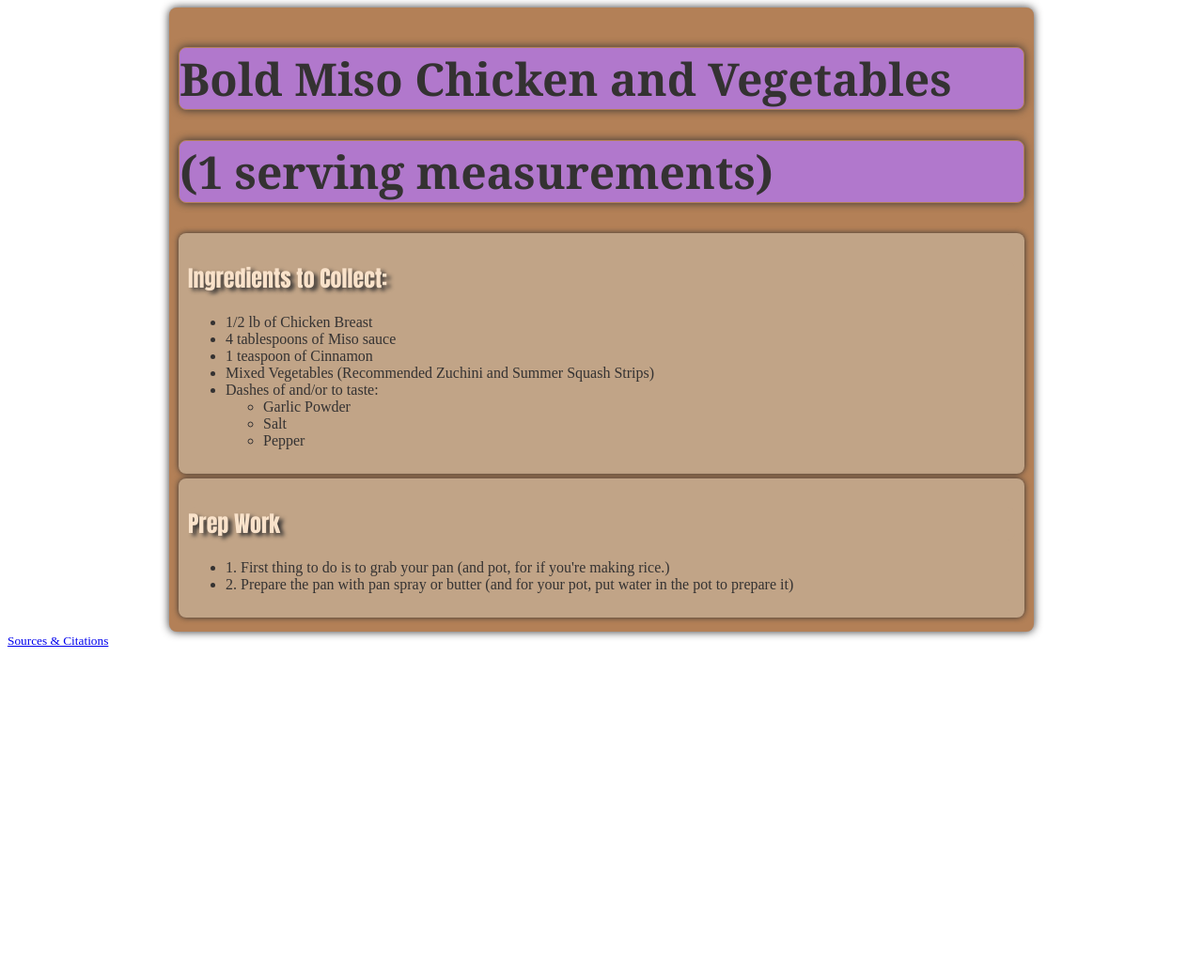
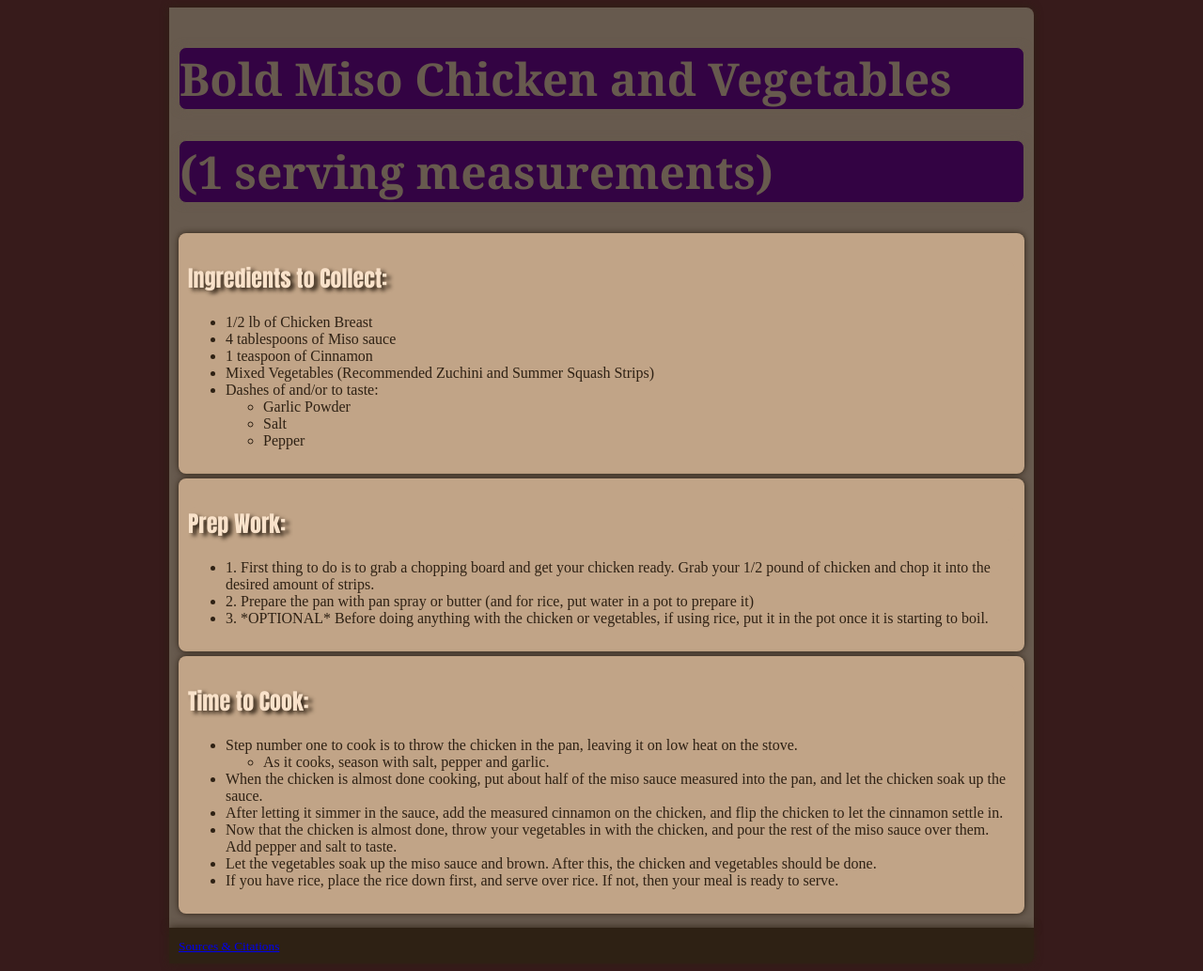
Before and after one commit to IACS-26-27/web-design-1-recipe-assignment-pixel-infinitum22, a website: page index.html in a window 1280 px wide. Shown: the whole page at 94% size. Before the commit the page ends 800 px from the top, so only its background shows below. Drawn offline with Linux system fonts and the light colour scheme.

Commit message:
Progress (writing finished, now coding)

```diff
--- a/index.html
+++ b/index.html
@@ -28,12 +28,28 @@
         </ul>
       </div>
       <div class="prepping">
-      <h2>Prep Work</h2>
+      <h2>Prep Work:</h2>
       <ul>
-      <li>1. First thing to do is to grab your pan (and pot, for if you're making rice.)</li>
-      <li>2. Prepare the pan with pan spray or butter (and for your pot, put water in the pot to prepare it)</li>
+      <li>1. First thing to do is to grab a chopping board and get your chicken ready. Grab your 1/2 pound of chicken and chop it into the desired amount of strips.</li>
+      <li>2. Prepare the pan with pan spray or butter (and for rice, put water in a pot to prepare it)</li>
+      <li>3. *OPTIONAL* Before doing anything with the chicken or vegetables, if using rice, put it in the pot once it is starting to boil.</li>
       </ul>
       </div>
+
+      <div class="cooking">
+      <h2>Time to Cook:</h2>
+      <ul>
+        <li>Step number one to cook is to throw the chicken in the pan, leaving it on low heat on the stove. <ul>
+          <li>As it cooks, season with salt, pepper and garlic.</li>
+        </ul>
+      </li>
+      <li>When the chicken is almost done cooking, put about half of the miso sauce measured into the pan, and let the chicken soak up the sauce.</li>
+      <li>After letting it simmer in the sauce, add the measured cinnamon on the chicken, and flip the chicken to let the cinnamon settle in.</li>
+      <li>Now that the chicken is almost done, throw your vegetables in with the chicken, and pour the rest of the miso sauce over them. Add pepper and salt to taste.</li>
+      <li>Let the vegetables soak up the miso sauce and brown. After this, the chicken and vegetables should be done.</li>
+      <li>If you have rice, place the rice down first, and serve over rice. If not, then your meal is ready to serve.</li>
+      </ul>
+    </div>
 
     </main>
     <footer>
--- a/styles.css
+++ b/styles.css
@@ -1,40 +1,42 @@
 /* Your styles go here! */
+body{
+  background-color:rgb(55, 27, 27);
+}
 h1 {
   /* Demo style -- remove me and write your own */
   font-size: 48px;
-  color: rgb(177, 10, 177);
+
   font-family:Cambria, Cochin, Georgia, Times, 'Times New Roman', serif;
-  background-color: rgb(177, 120, 204);
+  background-color: #330343;
     border-style: solid;
     border-width: 1px;
-    border-color: rgb(179, 128, 87);
+    border-color: #675a4e;
     border-radius: 8px;
-    box-shadow: 0px 0px 10px 0px;
-    color: rgb(52, 50, 50);
+    box-shadow: 0px 0px 10px 0px; color:#675a4e;
 }
 h2 {
-  color:rgb(249, 226, 202);
+  color: #F9E2CA;
   font-family: Impact, Haettenschweiler, 'Arial Narrow Bold', sans-serif;
-  background-color: rgb(193, 164, 135);
+  background-color: #C1A487;
     border-width: 2px;
-    border-color: rgb(247, 247, 251);
+    border-color: #F7F7FB;
     border-radius: 8px;
-    text-shadow: 4px 3px 4px rgb(52, 50, 50);
+    text-shadow: 4px 3px 4px #2E2114;
 }
 main {
-  background-color: rgb(179, 128, 87);
+  background-color: #675a4e;
   padding: 8px;
   max-width: 900px;
   margin-inline: auto;
     border-style: solid;
     border-width: 2px;
     border-color: rgba(247, 247, 251, 0);
-    border-radius: 8px;
+    border-start-end-radius: 8px;
     box-shadow: 0px 0px 10px 0px;
-    color: rgb(52, 50, 50);
+    color: #2E2114;
 }
 div.ingredients {
-  background-color: rgb(193, 164, 135);
+  background-color: #C1A487;
   padding: 8px;
   max-width: 900px;
     border-style: solid;
@@ -42,10 +44,10 @@ div.ingredients {
     border-color: rgba(247, 247, 251, 0);
     border-radius: 8px;
     box-shadow: 0px 0px 6px 0px;
-    color: rgb(52, 50, 50);
+    color: #2E2114;
 }
 div.prepping {
-  background-color: rgb(193, 164, 135);
+  background-color: #C1A487;
   padding: 8px;
   max-width: 900px;
   margin-block: 5px;
@@ -54,5 +56,29 @@ div.prepping {
   border-color: rgba(247, 247, 251, 0);
   border-radius: 8px;
   box-shadow: 0px 0px 6px 0px;
-  color: rgb(52, 50, 50);
+  color: #2E2114;
 }
+div.cooking {
+  background-color: #C1A487;
+  padding: 8px;
+  max-width: 900px;
+  margin-block: 5px;
+  border-style: solid;
+  border-width: 2px;
+  border-color: rgba(247, 247, 251, 0);
+  border-radius: 8px;
+  box-shadow: 0px 0px 6px 0px;
+  color: #2E2114;
+}
+footer {
+  background-color: #2E2114;
+    padding: 8px;
+    max-width: 900px;
+    margin-inline: auto;
+    border-style: solid;
+    border-width: 2px;
+    border-color: rgba(247, 247, 251, 0);
+    border-end-end-radius: 8px;
+    box-shadow: 0px 0px 10px 0px;
+    color: #2E2114;
+}
```
